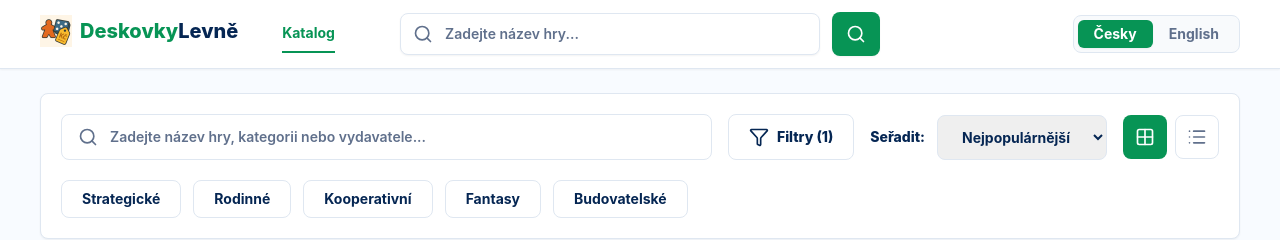
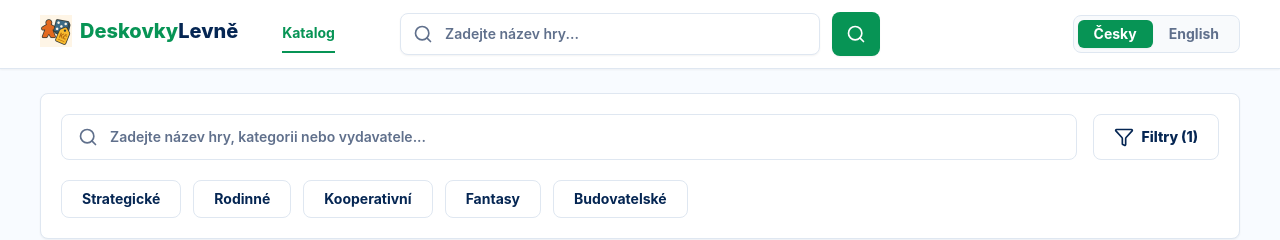
Before and after one commit to Dolenek/DeskovkyLevne, a React (Vite) app: page /deskove-hry in a window 1280 px wide. Shown: the top 240 px of the page. Built offline with nearby package versions, Linux system fonts and the light colour scheme; no server answers.

Commit message:
Removed: excess buttons

```diff
--- a/src/i18n/translations.ts
+++ b/src/i18n/translations.ts
@@ -76,13 +76,6 @@ export const translations: Record<LocaleKey, TranslationMap> = {
     filteredLoadMore: "Načíst více",
     catalogSearchPlaceholder: "Zadejte název hry, kategorii nebo vydavatele...",
     catalogFiltersButton: "Filtry ({{count}})",
-    catalogSortLabel: "Seřadit:",
-    catalogSortPopular: "Nejpopulárnější",
-    catalogSortCheapest: "Nejlevnější",
-    catalogSortAvailable: "Skladem",
-    catalogSortAll: "Vše",
-    catalogGridView: "Mřížka",
-    catalogListView: "Seznam",
     catalogChipStrategic: "Strategické",
     catalogChipFamily: "Rodinné",
     catalogChipCooperative: "Kooperativní",
@@ -241,13 +234,6 @@ export const translations: Record<LocaleKey, TranslationMap> = {
     filteredLoadMore: "Load more",
     catalogSearchPlaceholder: "Type a game, category, or publisher...",
     catalogFiltersButton: "Filters ({{count}})",
-    catalogSortLabel: "Sort:",
-    catalogSortPopular: "Most popular",
-    catalogSortCheapest: "Cheapest",
-    catalogSortAvailable: "In stock",
-    catalogSortAll: "All",
-    catalogGridView: "Grid",
-    catalogListView: "List",
     catalogChipStrategic: "Strategy",
     catalogChipFamily: "Family",
     catalogChipCooperative: "Cooperative",
--- a/src/pages/SearchPage.tsx
+++ b/src/pages/SearchPage.tsx
@@ -104,7 +104,6 @@ const SearchPage = ({ onProductNavigate, onNavigatePath, activePath }: SearchPag
             onSearchActiveChange={state.setSearchActive}
             onOpenFilters={() => state.setFiltersOpen(true)}
             categoryFilters={state.categoryFilters}
-            availabilityFilter={state.availabilityFilter}
             activeFilterCount={state.activeFilterCount}
             t={t}
             onCategoryToggle={state.handleCategoryToggle}
--- a/src/pages/search/CatalogToolbar.tsx
+++ b/src/pages/search/CatalogToolbar.tsx
@@ -1,4 +1,4 @@
-import type { AvailabilityFilter, CategoryFilter } from "../../types/filters";
+import type { CategoryFilter } from "../../types/filters";
 import { Icon } from "../../components/ui/Icon";
 import type { TranslationKey } from "../../i18n/translations";
 import type { Translator } from "../../types/i18n";
@@ -9,7 +9,6 @@ interface CatalogToolbarProps {
   onSearchActiveChange: (active: boolean) => void;
   onOpenFilters: () => void;
   categoryFilters: CategoryFilter[];
-  availabilityFilter: AvailabilityFilter;
   activeFilterCount: number;
   t: Translator;
   onCategoryToggle: (category: CategoryFilter) => void;
@@ -29,7 +28,6 @@ export const CatalogToolbar = ({
   onSearchActiveChange,
   onOpenFilters,
   categoryFilters,
-  availabilityFilter,
   activeFilterCount,
   t,
   onCategoryToggle,
@@ -57,22 +55,6 @@ export const CatalogToolbar = ({
         <Icon name="filter" className="h-5 w-5" />
         {t("catalogFiltersButton", { count: activeFilterCount })}
       </button>
-      <label className="flex items-center gap-3 text-sm font-extrabold text-navy">
-        {t("catalogSortLabel")}
-        <select className="rounded-lg border border-line px-5 py-3 text-sm font-bold text-navy outline-none">
-          <option>{t("catalogSortPopular")}</option>
-          <option>{t("catalogSortCheapest")}</option>
-          <option>{availabilityFilter === "available" ? t("catalogSortAvailable") : t("catalogSortAll")}</option>
-        </select>
-      </label>
-      <div className="flex gap-2">
-        <button className="flex h-11 w-11 items-center justify-center rounded-lg bg-primary text-white" type="button" aria-label={t("catalogGridView")}>
-          <Icon name="grid" className="h-5 w-5" />
-        </button>
-        <button className="flex h-11 w-11 items-center justify-center rounded-lg border border-line text-muted" type="button" aria-label={t("catalogListView")}>
-          <Icon name="list" className="h-5 w-5" />
-        </button>
-      </div>
     </div>
     <div className="mt-5 flex flex-wrap gap-3">
       {categoryChips.map((chip) => {
```
